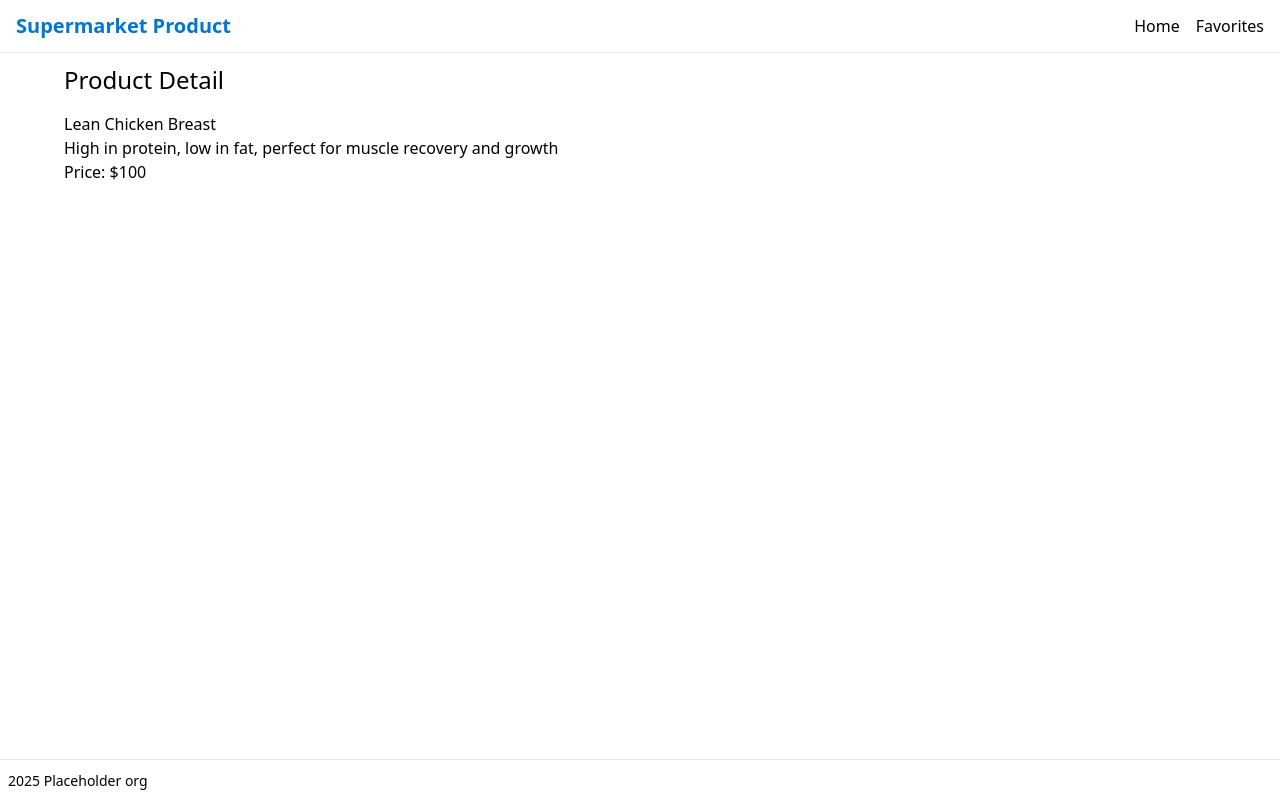
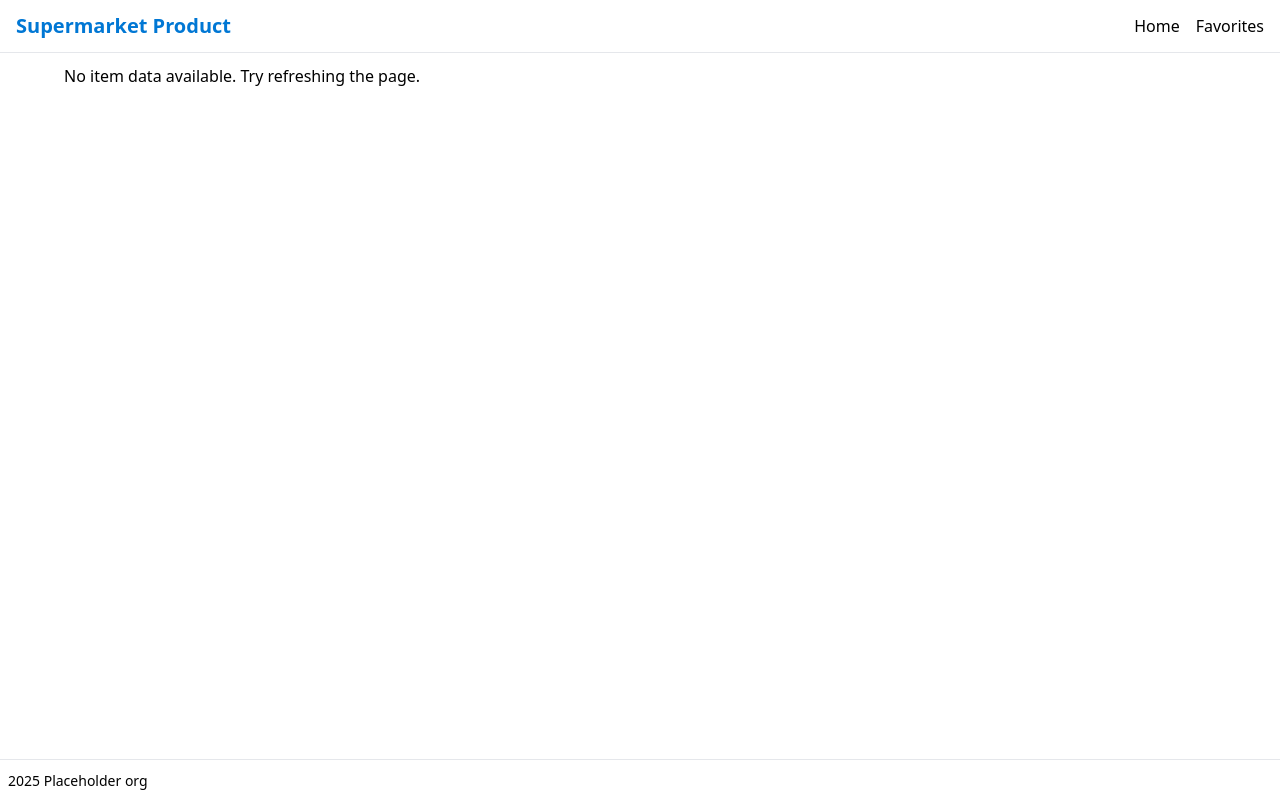
Before and after one commit to Denyyel914/React-Assessment, a React (Vite) app: page /row/1 in a window 1280 px wide. Built offline with nearby package versions, Linux system fonts and the light colour scheme.

Commit message:
feat: display full product details on dynamic route with fallback data fetch

```diff
--- a/src/components/ItemDetail.jsx
+++ b/src/components/ItemDetail.jsx
@@ -1,28 +1,21 @@
-import { useParams } from "react-router-dom";
-import { useMemo } from "react";
-import data from "../data/Mock_Data.json";
+import { useParams, useLocation } from "react-router-dom";
 
-const RowDetails = () => {
+const ItemDetails = () => {
   const { id } = useParams();
-  const item = useMemo(
-    () => data.find((item) => item.id === parseInt(id)),
-    [id]
-  );
+  const location = useLocation();
+  const item = location.state;
 
-  if (!item) {
-    return <h2>Item not found</h2>;
-  }
+  if (!item) return <p>No item data available. Try refreshing the page.</p>;
 
   return (
     <div>
-      <h1 className=" text-2xl mb-4">Product Detail</h1>
-      <h2>{item.title}</h2>
-      <p>{id.title}</p>
+      <h1 className="text-2xl mb-4">Product Detail</h1>
+      <h2 className="text-xl font-bold">{item.title}</h2>
       <p>{item.description}</p>
-      <p>Price: {item.price}</p>
-      {/* <img src={item.image} alt={item.title} /> */}
+      <p>Price: ${item.price}</p>
+      <img src={item.image} alt={item.title} className="w-64 h-64 mt-4" />
     </div>
   );
 };
 
-export default RowDetails;
+export default ItemDetails;
--- a/src/components/Table.jsx
+++ b/src/components/Table.jsx
@@ -64,7 +64,10 @@ const Table = ({ columns, data, loading }) => {
                   }`}
                   onClick={
                     cell.column.id === "id"
-                      ? () => navigate(`/row/${row.original.id}`)
+                      ? () =>
+                          navigate(`/row/${row.original.id}`, {
+                            state: row.original,
+                          })
                       : undefined
                   }
                 >
```
